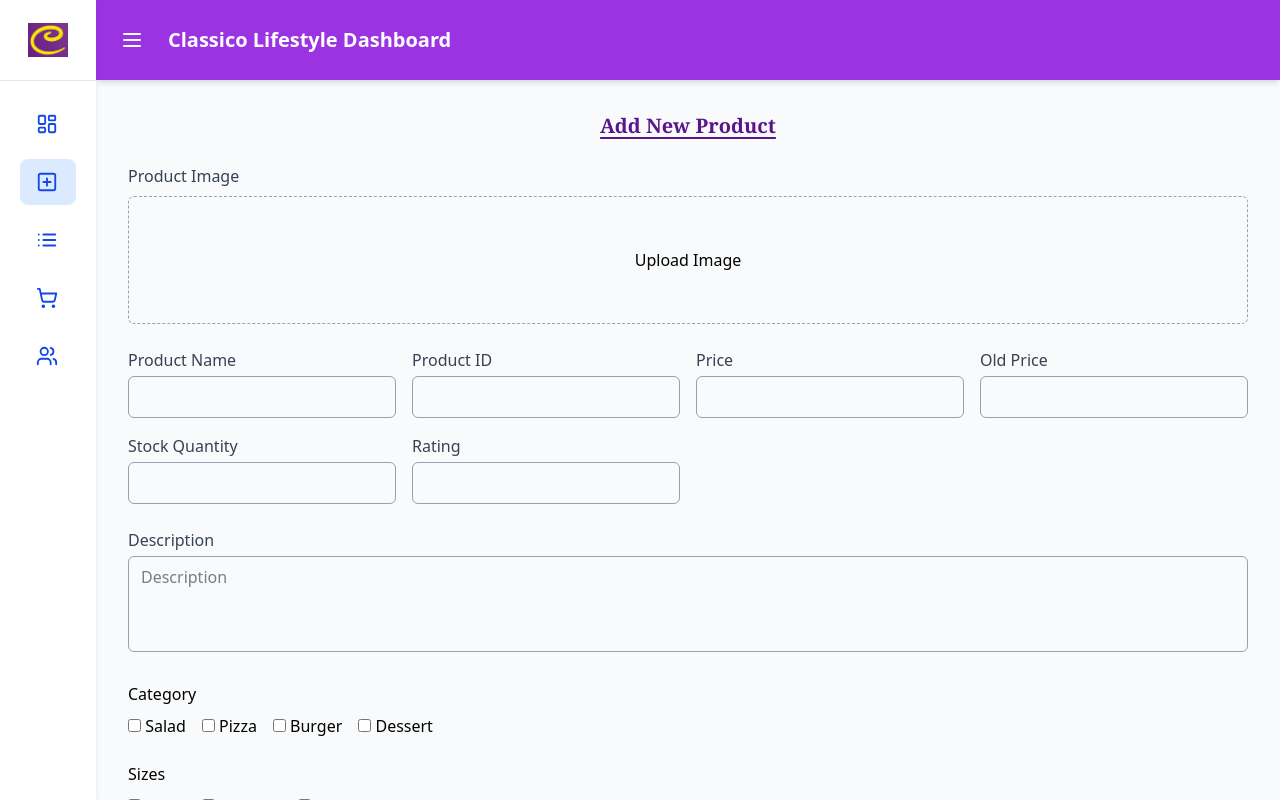
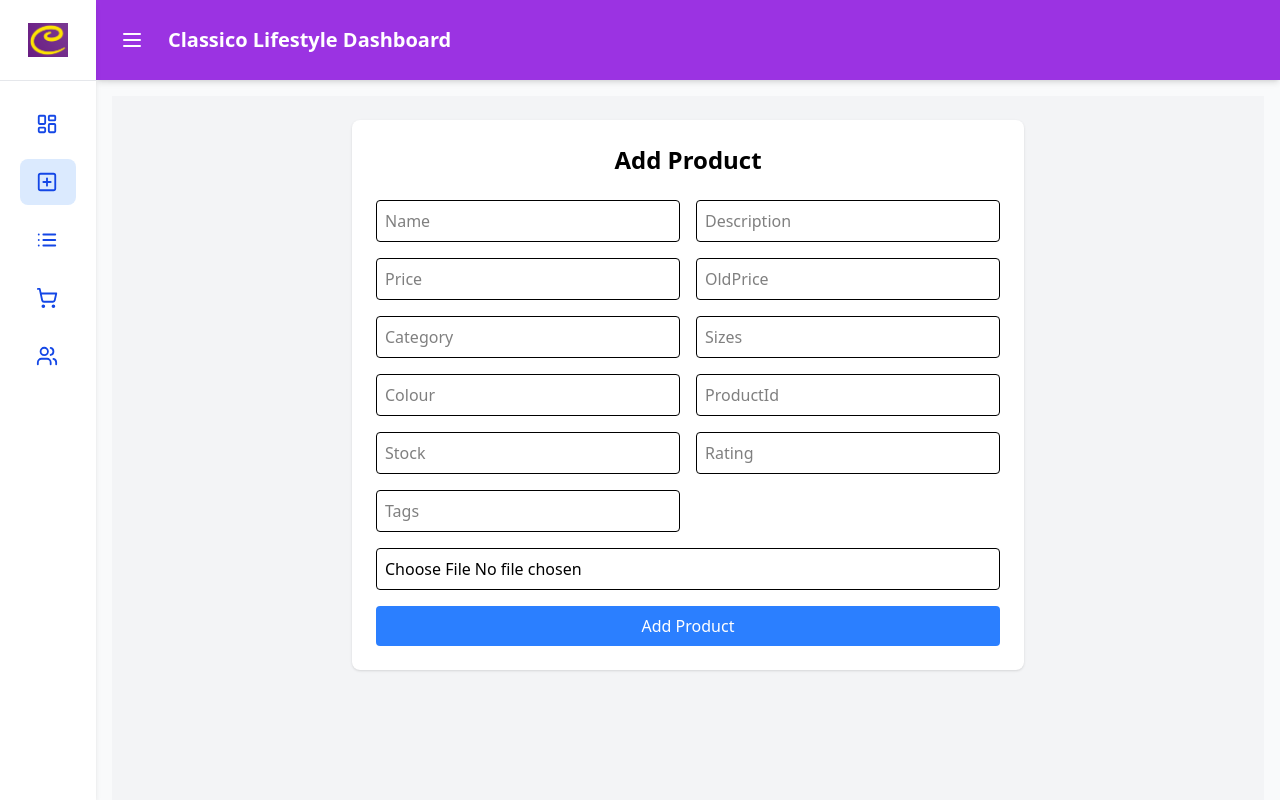
Before and after one commit to Nazmul-Karim-Tanvir/classicoLifestyle, a React (Vite) app in the folder classicoDashboard/: page /add-product in a window 1280 px wide. Built offline with nearby package versions, Linux system fonts and the light colour scheme.

Commit message:
working on frontend and backend

```diff
--- a/classicoDashboard/package.json
+++ b/classicoDashboard/package.json
@@ -18,6 +18,7 @@
     "react-dom": "^19.1.0",
     "react-icons": "^5.5.0",
     "react-router-dom": "^7.7.1",
+    "react-toastify": "^11.0.5",
     "sweetalert2": "^11.22.2",
     "tailwindcss": "^4.1.11",
     "zustand": "^5.0.6"
--- a/classicoDashboard/src/pages/addProduct/AddProduct.jsx
+++ b/classicoDashboard/src/pages/addProduct/AddProduct.jsx
@@ -1,274 +1,117 @@
-import React, { useState } from "react";
+import { useState } from "react";
+import axios from "axios";
+import { toast } from "react-toastify";
 
-const categories = ["Salad", "Pizza", "Burger", "Dessert"];
-const sizes = ["Small", "Medium", "Large"];
-const colours = ["Red", "Green", "Blue", "Black"];
-const tagsList = ["Spicy", "Vegetarian", "New", "Best Seller"];
-
-const AddProduct = () => {
-    const [form, setForm] = useState({
-        image: null,
+export default function AddProduct() {
+  const [formData, setFormData] = useState({
     name: "",
     description: "",
-        category: [],
     price: "",
     oldPrice: "",
-        sizes: [],
-        colour: [],
+    category: "",
+    sizes: "",
+    colour: "",
     productId: "",
     stock: "",
     rating: "",
-        tags: [],
+    tags: "",
+  });
+  const [image, setImage] = useState(null);
+
+  // Handle input change
+  const handleChange = (e) => {
+    setFormData({ ...formData, [e.target.name]: e.target.value });
+  };
+
+  // Handle image selection
+  const handleImageChange = (e) => {
+    setImage(e.target.files[0]);
+  };
+
+  // Submit form
+  const handleSubmit = async (e) => {
+    e.preventDefault();
+
+    try {
+      const data = new FormData();
+
+      // Append fields with type conversion
+      Object.entries(formData).forEach(([key, value]) => {
+        if (["category", "sizes", "colour", "tags"].includes(key)) {
+          data.append(key, JSON.stringify(value.split(",").map(i => i.trim())));
+        } else if (["price", "oldPrice", "productId", "stock", "rating"].includes(key)) {
+          data.append(key, Number(value));
+        } else {
+          data.append(key, value);
+        }
       });
 
-    const [preview, setPreview] = useState(null);
-    const [message, setMessage] = useState(null);
+      if (image) {
+        data.append("image", image);
+      }
 
-    const handleChange = (e) => {
-        const { name, value, files, type, checked } = e.target;
+      await axios.post("http://localhost:5000/api/product/add", data, {
+        headers: { "Content-Type": "multipart/form-data" },
+      });
 
-        if (type === "file") {
-            const file = files[0] || null;
-            setForm((prev) => ({ ...prev, [name]: file }));
-            setPreview(file ? URL.createObjectURL(file) : null);
-        } else if (type === "checkbox") {
-            setForm((prev) => {
-                const arr = new Set(prev[name]);
-                checked ? arr.add(value) : arr.delete(value);
-                return { ...prev, [name]: Array.from(arr) };
+      toast.success("✅ Product added successfully!");
+
+      setFormData({
+        name: "",
+        description: "",
+        price: "",
+        oldPrice: "",
+        category: "",
+        sizes: "",
+        colour: "",
+        productId: "",
+        stock: "",
+        rating: "",
+        tags: "",
       });
-        } else {
-            setForm((prev) => ({ ...prev, [name]: value }));
+      setImage(null);
+
+    } catch (error) {
+      toast.error("❌ Failed to add product");
+      console.error(error);
     }
   };
 
-    const handleSubmit = (e) => {
-        e.preventDefault();
-        setMessage("✅ Product added successfully!");
-        setForm({
-            image: null,
-            name: "",
-            description: "",
-            category: [],
-            price: "",
-            oldPrice: "",
-            sizes: [],
-            colour: [],
-            productId: "",
-            stock: "",
-            rating: "",
-            tags: [],
-        });
-        setPreview(null);
-    };
+  return (
+    <div className="p-6 bg-gray-100 min-h-screen">
+      <div className="max-w-2xl mx-auto bg-white rounded-lg shadow p-6">
+        <h1 className="text-2xl font-bold mb-6 text-center">Add Product</h1>
 
-    return (
-        <div className="max-w-full mx-auto p-4">
-            <h2 className="text-xl font-semibold mb-6 text-purple-900 text-center font-serif underline underline-offset-4">
-                Add New Product
-            </h2>
+        <form onSubmit={handleSubmit} className="grid grid-cols-2 gap-4">
+          {Object.keys(formData).map((field) => (
+            <input
+              key={field}
+              type="text"
+              name={field}
+              value={formData[field]}
+              onChange={handleChange}
+              placeholder={field.charAt(0).toUpperCase() + field.slice(1)}
+              className="border rounded p-2 focus:outline-none focus:ring-2 focus:ring-blue-400"
+            />
+          ))}
 
-            {message && (
-                <p className="mb-4 text-center text-green-600 font-semibold">{message}</p>
-            )}
-
-            <form onSubmit={handleSubmit} className="space-y-6">
-                {/* Image Upload */}
-                <div>
-                    <label className="block text-gray-700 font-medium mb-2">Product Image</label>
-                    <label className="cursor-pointer flex flex-col items-center justify-center border border-gray-400 border-dashed rounded-md h-32">
+          {/* Image upload */}
           <input
             type="file"
-                            name="image"
             accept="image/*"
-                            onChange={handleChange}
-                            required
-                            className="hidden"
+            onChange={handleImageChange}
+            className="col-span-2 border rounded p-2"
           />
-                        Upload Image
-                    </label>
 
-                    {preview && (
-                        <div className="mt-3 flex justify-center">
-                            <img
-                                src={preview}
-                                alt="Preview"
-                                className="h-32 object-cover rounded-md border"
-                            />
-                        </div>
-                    )}
-                </div>
-
-                {/* Product Info Grid */}
-                <div className="grid grid-cols-1 sm:grid-cols-3 lg:grid-cols-4 gap-4">
-                    {/* Name */}
-                    <div>
-                        <label className="block text-gray-700 font-medium mb-1">Product Name</label>
-                        <input
-                            type="text"
-                            name="name"
-                            value={form.name}
-                            onChange={handleChange}
-                            required
-                            className="w-full border border-gray-400 px-3 py-2 rounded-md"
-                        />
-                    </div>
-
-                    {/* Product ID */}
-                    <div>
-                        <label className="block text-gray-700 font-medium mb-1">Product ID</label>
-                        <input
-                            type="number"
-                            name="productId"
-                            value={form.productId}
-                            onChange={handleChange}
-                            required
-                            className="w-full border border-gray-400 px-3 py-2 rounded-md"
-                        />
-                    </div>
-
-                    {/* Price */}
-                    <div>
-                        <label className="block text-gray-700 font-medium mb-1">Price</label>
-                        <input
-                            type="number"
-                            name="price"
-                            value={form.price}
-                            onChange={handleChange}
-                            required
-                            className="w-full border border-gray-400 px-3 py-2 rounded-md"
-                        />
-                    </div>
-
-                    {/* Old Price */}
-                    <div>
-                        <label className="block text-gray-700 font-medium mb-1">Old Price</label>
-                        <input
-                            type="number"
-                            name="oldPrice"
-                            value={form.oldPrice}
-                            onChange={handleChange}
-                            className="w-full border border-gray-400 px-3 py-2 rounded-md"
-                        />
-                    </div>
-
-                    {/* Stock */}
-                    <div>
-                        <label className="block text-gray-700 font-medium mb-1">Stock Quantity</label>
-                        <input
-                            type="number"
-                            name="stock"
-                            value={form.stock}
-                            onChange={handleChange}
-                            required
-                            className="w-full border border-gray-400 px-3 py-2 rounded-md"
-                        />
-                    </div>
-
-                    {/* Rating */}
-                    <div>
-                        <label className="block text-gray-700 font-medium mb-1">Rating</label>
-                        <input
-                            type="number"
-                            name="rating"
-                            value={form.rating}
-                            onChange={handleChange}
-                            className="w-full border border-gray-400 px-3 py-2 rounded-md"
-                        />
-                    </div>
-                </div>
-
-                {/* Description */}
-                <div>
-                    <label className="block text-gray-700 font-medium mb-1">Description</label>
-                    <textarea
-                        name="description"
-                        placeholder="Description"
-                        value={form.description}
-                        onChange={handleChange}
-                        required
-                        className="w-full border border-gray-400 px-3 py-2 rounded-md h-24 resize-none"
-                    />
-                </div>
-
-                {/* Category */}
-                <div>
-                    <p className="font-medium mb-2">Category</p>
-                    {categories.map((cat) => (
-                        <label key={cat} className="mr-4">
-                            <input
-                                type="checkbox"
-                                name="category"
-                                value={cat}
-                                checked={form.category.includes(cat)}
-                                onChange={handleChange}
-                            />{" "}
-                            {cat}
-                        </label>
-                    ))}
-                </div>
-
-                {/* Sizes */}
-                <div>
-                    <p className="font-medium mb-2">Sizes</p>
-                    {sizes.map((s) => (
-                        <label key={s} className="mr-4">
-                            <input
-                                type="checkbox"
-                                name="sizes"
-                                value={s}
-                                checked={form.sizes.includes(s)}
-                                onChange={handleChange}
-                            />{" "}
-                            {s}
-                        </label>
-                    ))}
-                </div>
-
-                {/* Colours */}
-                <div>
-                    <p className="font-medium mb-2">Colours</p>
-                    {colours.map((c) => (
-                        <label key={c} className="mr-4">
-                            <input
-                                type="checkbox"
-                                name="colour"
-                                value={c}
-                                checked={form.colour.includes(c)}
-                                onChange={handleChange}
-                            />{" "}
-                            {c}
-                        </label>
-                    ))}
-                </div>
-
-                {/* Tags */}
-                <div>
-                    <p className="font-medium mb-2">Tags</p>
-                    {tagsList.map((tag) => (
-                        <label key={tag} className="mr-4">
-                            <input
-                                type="checkbox"
-                                name="tags"
-                                value={tag}
-                                checked={form.tags.includes(tag)}
-                                onChange={handleChange}
-                            />{" "}
-                            {tag}
-                        </label>
-                    ))}
-                </div>
-
-                {/* Submit */}
+          {/* Submit button */}
           <button
             type="submit"
-                    className="w-full bg-black text-white py-3 rounded-md hover:bg-purple-700 transition"
+            className="col-span-2 bg-blue-500 text-white py-2 rounded hover:bg-blue-600 transition"
           >
-                    ADD
+            Add Product
           </button>
         </form>
       </div>
+    </div>
   );
-};
-
-export default AddProduct;
+}
--- a/classicoDashboard/src/pages/productList/ProductList.jsx
+++ b/classicoDashboard/src/pages/productList/ProductList.jsx
@@ -1,9 +1,69 @@
-import React from 'react'
+import { useEffect, useState } from "react";
+import axios from "axios";
+import { toast } from "react-toastify";
 
-const ProductList = () => {
-    return (
-        <div>ProductList</div>
-    )
+export default function ProductList() {
+  const [products, setProducts] = useState([]);
+
+  const fetchProducts = async () => {
+    try {
+      const res = await axios.get("http://localhost:5000/api/product/list");
+      setProducts(res.data.data);
+    } catch (error) {
+      toast.error("Failed to fetch products");
+    }
+  };
+
+  const removeProduct = async (id) => {
+    try {
+      await axios.post("http://localhost:5000/api/product/remove", { id });
+      toast.success("Product removed successfully");
+      fetchProducts();
+    } catch (error) {
+      toast.error("Failed to remove product");
+    }
+  };
+
+  useEffect(() => {
+    fetchProducts();
+  }, []);
+
+  return (
+    <div className="p-6">
+      <h1 className="text-2xl font-semibold mb-4">Product List</h1>
+      <table className="w-full border">
+        <thead>
+          <tr className="bg-gray-200">
+            <th className="p-2 border">Image</th>
+            <th className="p-2 border">Name</th>
+            <th className="p-2 border">Price</th>
+            <th className="p-2 border">Actions</th>
+          </tr>
+        </thead>
+        <tbody>
+          {products.map((p) => (
+            <tr key={p._id} className="text-center">
+              <td className="p-2 border">
+                <img
+                  src={`http://localhost:5000/images/${p.image}`}
+                  alt={p.name}
+                  className="w-16 h-16 object-cover mx-auto"
+                />
+              </td>
+              <td className="p-2 border">{p.name}</td>
+              <td className="p-2 border">${p.price}</td>
+              <td className="p-2 border">
+                <button
+                  onClick={() => removeProduct(p._id)}
+                  className="bg-red-500 text-white px-3 py-1 rounded hover:bg-red-600"
+                >
+                  Remove
+                </button>
+              </td>
+            </tr>
+          ))}
+        </tbody>
+      </table>
+    </div>
+  );
 }
-
-export default ProductList
```
Also changed, not shown: classicoDashboard/src/pages/customers/Customers.jsx (+7 -8 lines), classicoDashboard/src/pages/dashboard/Dashboard.jsx (+9 -8 lines), classicoDashboard/src/pages/ordersList/OrdersList.jsx (+7 -8 lines), 7 other files (tests, documents, lock files or other folders). Lines whose indentation alone changed are shown as unchanged.
